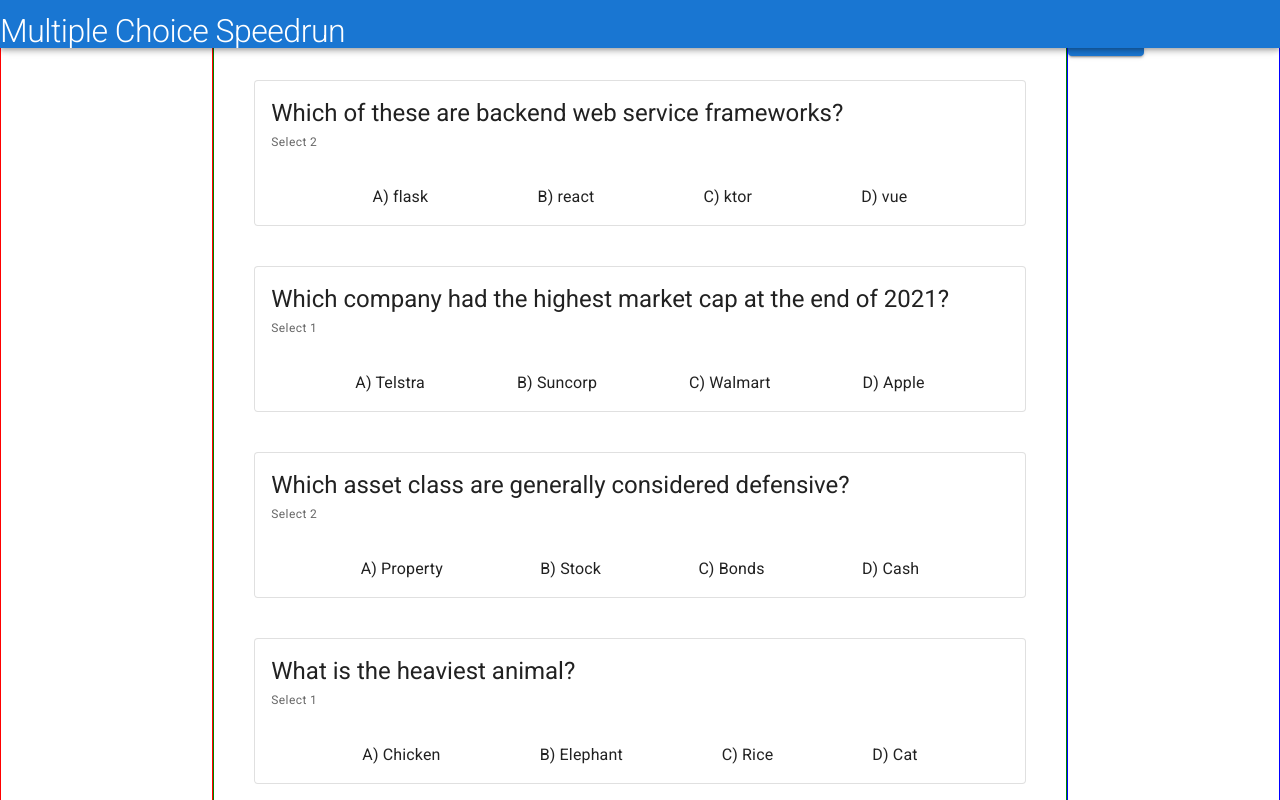
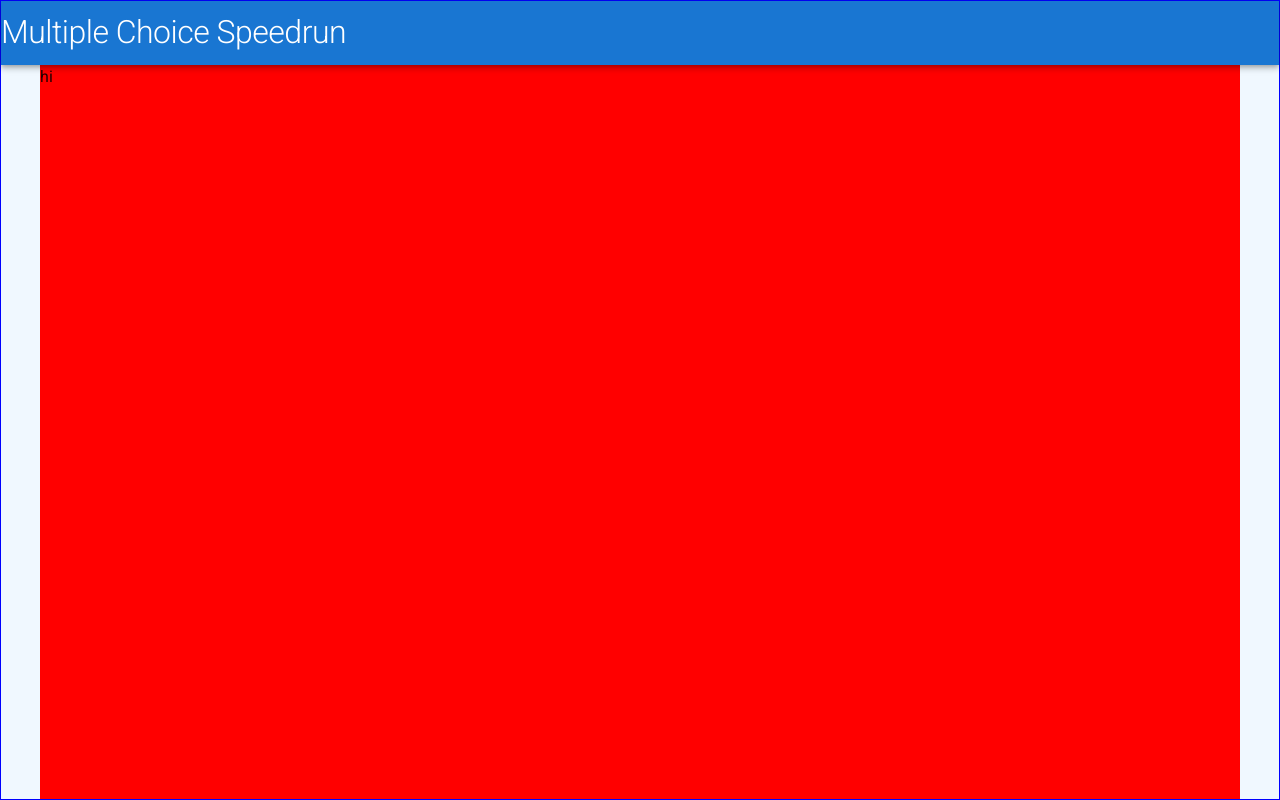
Before and after one commit to Ryangwaite/mc-speedrun, a React (Create React App) app in the folder ui/: page / in a window 1280 px wide. Shown: the top 800 px of the page. Built offline with nearby package versions, Linux system fonts and the light colour scheme.

Commit message:
Fixed app bar rendering in the document flow and without an offset component needed

```diff
--- a/ui/src/App.tsx
+++ b/ui/src/App.tsx
@@ -1,28 +1,42 @@
-import { Container } from '@mui/material';
-import { TopBar, TopBarOffset } from './common/AppBar';
+import { Container, Box } from '@mui/material';
+import { TopBar } from './common/AppBar';
 import Home from './home/home';
 import Config from './host/Config';
 import Lobby from './participant/Lobby';
 
 function App() {
     return (
-        <Container
-            disableGutters
+        <Box
+            display="flex"
+            flexDirection="column"
+            alignItems="stretch"
             sx={{
-                minHeight: "100vh",
-                minWidth: "100vw"
+                height: "100vh",
+                width: "100vw",
+                border: "1px solid blue"
+
             }}
         >
             <TopBar />
-            <TopBarOffset />
             {/* <Home /> */}
 
             {/* Participants Screens */}
             {/* <Lobby /> */}
 
             {/* Host Screens */}
-            <Config />
-        </Container>
+            {/* <Config /> */}
+
+            <Container
+                disableGutters={true}
+                sx={{
+                    background: "red",
+                    flexGrow: 1
+                }}
+            >
+                hi
+            </Container>
+
+        </Box>
     )
 }
 
--- a/ui/src/common/AppBar.tsx
+++ b/ui/src/common/AppBar.tsx
@@ -9,15 +9,17 @@ interface ITopBarProps {
 export function TopBar(props: ITopBarProps) {
     return (
         <AppBar
-            position="fixed"
             sx={{
-                // Truncate the appbar text if it overflows on small screens
-                overflow: "hidden",
-                height: APP_BAR_HEIGHT
+                // Force the appbar to be positioned in the document flow
+                position: "static"
             }}
         >
             <Toolbar
                 disableGutters={true}
+                sx={{
+                    padding: 0,
+                    margin: 0,
+                }}
             >
                 <Typography
                     variant="h1"
@@ -32,6 +34,3 @@ export function TopBar(props: ITopBarProps) {
         </AppBar>
     )
 }
-
-// NOTE: This needs to be applied directly below AppBar else following content can appear behind
-export const TopBarOffset = () => <Toolbar sx={{height: APP_BAR_HEIGHT}}></Toolbar>
--- a/ui/src/index.css
+++ b/ui/src/index.css
@@ -23,4 +23,5 @@ code {
   align-items: center;
   width: 100vw;
   height: 100vh;
+  background-color: aliceblue;
 }
```
